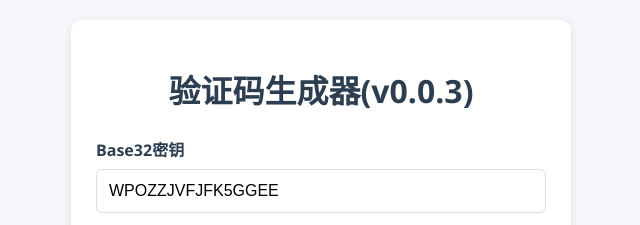
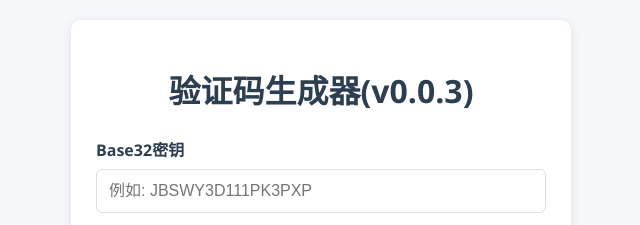
Before and after one commit to leonhhhhh/EaTools, a plain HTML site: page index.html in a window 1280 px wide. Shown: the top 225 px of the page, without its empty margins (319-959 px from the left). Drawn offline with Linux system fonts and the light colour scheme.

Commit message:
去掉默认值

```diff
--- a/index.html
+++ b/index.html
@@ -78,7 +78,7 @@
 
         <div class="input-group">
             <label for="secret">Base32密钥</label>
-            <input type="text" id="secret" placeholder="例如: JBSWY3DPEHPK3PXP" value="WPOZZJVFJFK5GGEE">
+            <input type="text" id="secret" placeholder="例如: JBSWY3D111PK3PXP" value="">
         </div>
 
         <div class="input-group">
```
